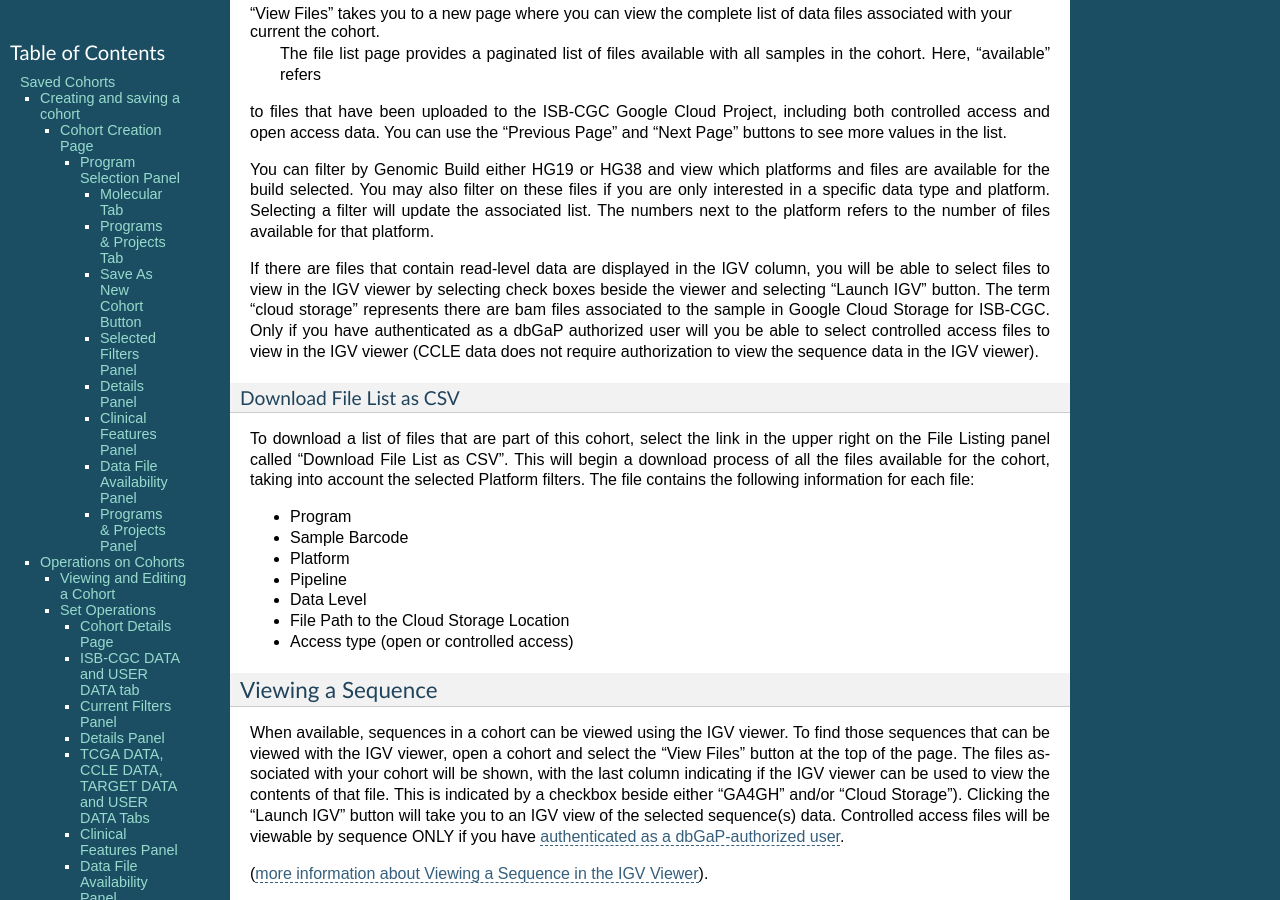
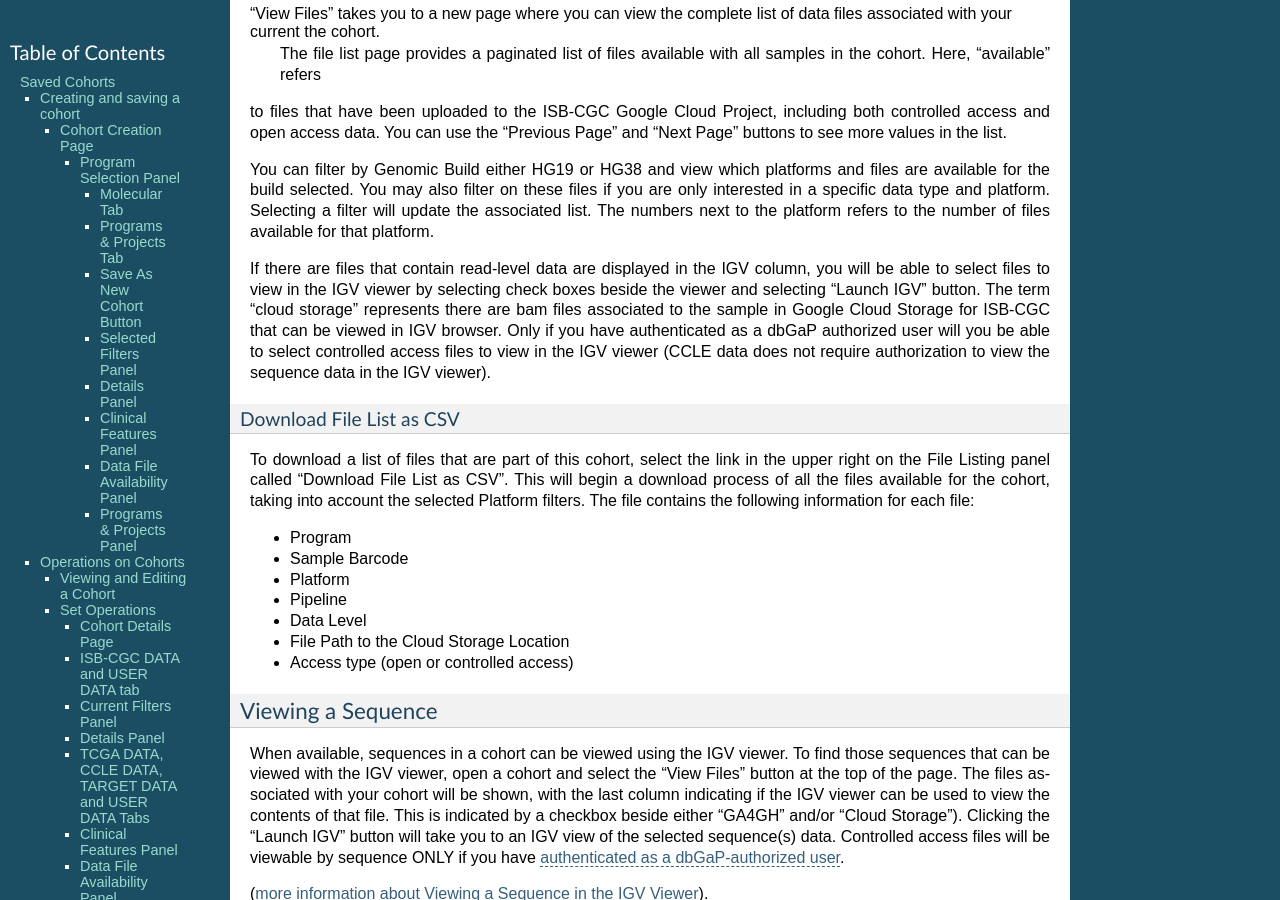
Before and after one commit to isb-cgc/readthedocs, a Sphinx documentation site: the page built from docs/source/sections/webapp/Saved-Cohorts.rst, in a window 1280 px wide and 900 px high, scrolled down 6645 px. Built offline with Sphinx 7.4.7, drawn with Linux system fonts in a browser that asks for light colours; pages that are not in the unit, such as notebooks, are missing from menus.

Commit message:
updated ticket 1829

```diff
--- a/docs/source/sections/webapp/Saved-Cohorts.rst
+++ b/docs/source/sections/webapp/Saved-Cohorts.rst
@@ -304,7 +304,7 @@ You can filter by Genomic Build either HG19 or HG38 and view which platforms and
 update the associated list.  The numbers next to the platform refers to the number of files available for that platform.
 
 If there are files that contain read-level data are displayed in the IGV column, you will be able to select files to view in the IGV
-viewer by selecting check boxes beside the viewer and selecting "Launch IGV" button.  The term "cloud storage" represents there are bam files associated to the sample in Google Cloud Storage for ISB-CGC.  Only if you have authenticated
+viewer by selecting check boxes beside the viewer and selecting "Launch IGV" button.  The term "cloud storage" represents there are bam files associated to the sample in Google Cloud Storage for ISB-CGC that can be viewed in IGV browser.  Only if you have authenticated
 as a dbGaP authorized user will you be able to select controlled access files to view in the IGV viewer (CCLE data does not require authorization to view the sequence data in the IGV viewer).
 
 Download File List as CSV
```
